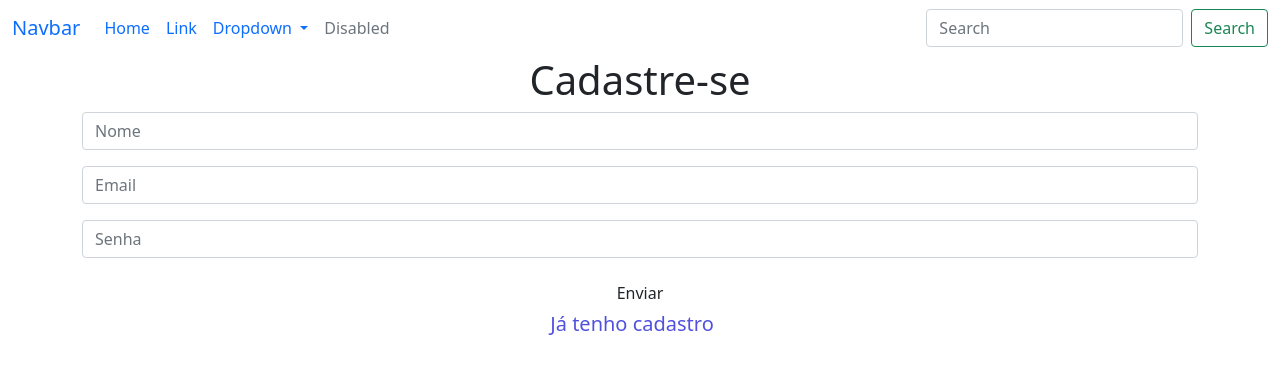
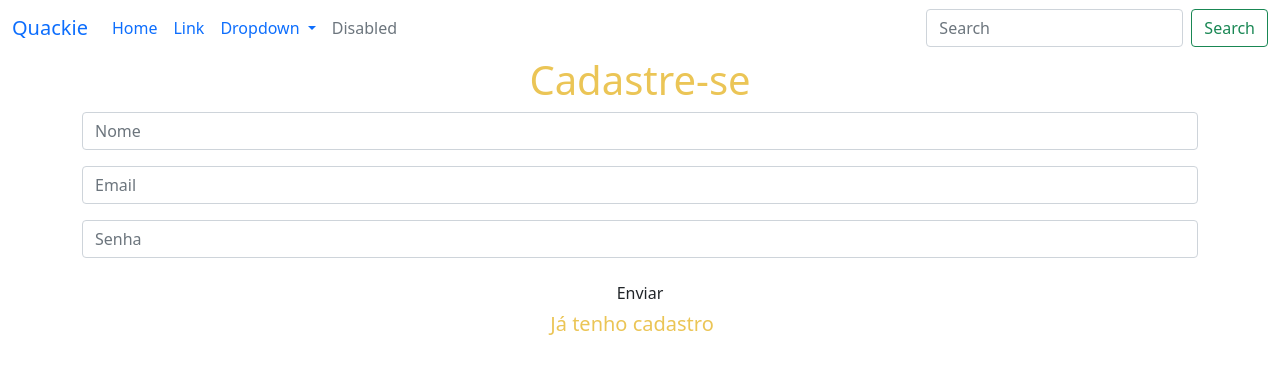
Before and after one commit to MariaJuliaGermano/Quackie, a Django app: page / in a window 1280 px wide. Shown: the top 374 px of the page. Run offline with Django 5.2, Linux system fonts and the light colour scheme.

Commit message:
Start visual Quackie

```diff
--- a/AppSocialMedia/templates/usuarios/base.html
+++ b/AppSocialMedia/templates/usuarios/base.html
@@ -6,9 +6,9 @@
     <meta name="viewport" content="width=device-width, initial-scale=1">
 
     <link href="https://cdn.jsdelivr.net/npm/bootstrap@5.0.2/dist/css/bootstrap.min.css" rel="stylesheet" integrity="sha384-EVSTQN3/azprG1Anm3QDgpJLIm9Nao0Yz1ztcQTwFspd3yD65VohhpuuCOmLASjC" crossorigin="anonymous">
-    <link rel="stylesheet" href="{% static 'seu_app/style.css' %}">
-    <link rel="icon" type="image/x-icon" href="{% static 'img/twitter.ico' %}">
-    <title>Twitter</title>
+    <link rel="stylesheet" href="{% static 'AppSocialMedia/styles.css' %}">
+    <link rel="icon" type="image/x-icon" href="{% static 'img/duck_icon_ampli.ico' %}">
+    <title>Quackie</title>
   </head>
   <body>
     {% include 'usuarios/navbar.html' %}
--- a/AppSocialMedia/templates/usuarios/home.html
+++ b/AppSocialMedia/templates/usuarios/home.html
@@ -4,7 +4,7 @@
 <form action="{% url 'listagem_usuarios' %}" method="post">
     {% csrf_token %}
     <div class="container text-center">
-        <h1>Cadastre-se</h1>
+        <h1 style="color: #EBC556;">Cadastre-se</h1>
         <div class="mb-3">
             <input name="nome" class="form-control" type="text" placeholder="Nome" required>
         </div>
@@ -16,7 +16,7 @@
         </div>
         <button class="btn">Enviar</button>
         <div class="container-fluid">
-            <span class="navbar-brand mb-0 h1"><a style="text-decoration: none; color: rgb(81, 81, 223);" href="{% url 'home' %}">Já tenho cadastro</a></span>
+            <span class="navbar-brand mb-0 h1"><a style="text-decoration: none; color: #EBC556;" href="{% url 'home' %}">Já tenho cadastro</a></span>
         </div>
     </div>
     </form>
--- a/AppSocialMedia/templates/usuarios/navbar.html
+++ b/AppSocialMedia/templates/usuarios/navbar.html
@@ -1,6 +1,8 @@
+{% load static %}
+
 <nav class="navbar navbar-expand-lg bg-body-tertiary">
     <div class="container-fluid">
-      <a class="navbar-brand" href="#">Navbar</a>
+      <a class="navbar-brand" href="#">Quackie</a>
       <button class="navbar-toggler" type="button" data-bs-toggle="collapse" data-bs-target="#navbarSupportedContent" aria-controls="navbarSupportedContent" aria-expanded="false" aria-label="Toggle navigation">
         <span class="navbar-toggler-icon"></span>
       </button>
```
Also changed, not shown: AppSocialMedia/static/styles.css (+19 -7 lines), AppSocialMedia/static/img/duck_icon.ico (added), AppSocialMedia/static/img/duck_icon_ampli.ico (added), AppSocialMedia/static/img/duck_icon_favicon_transparent (1).png (added), AppSocialMedia/static/img/duck_icon_png.png (added), AppSocialMedia/static/img/twitter.ico (renamed from AppSocialMedia/static/img/twitter.ico.ico), db.sqlite3.
